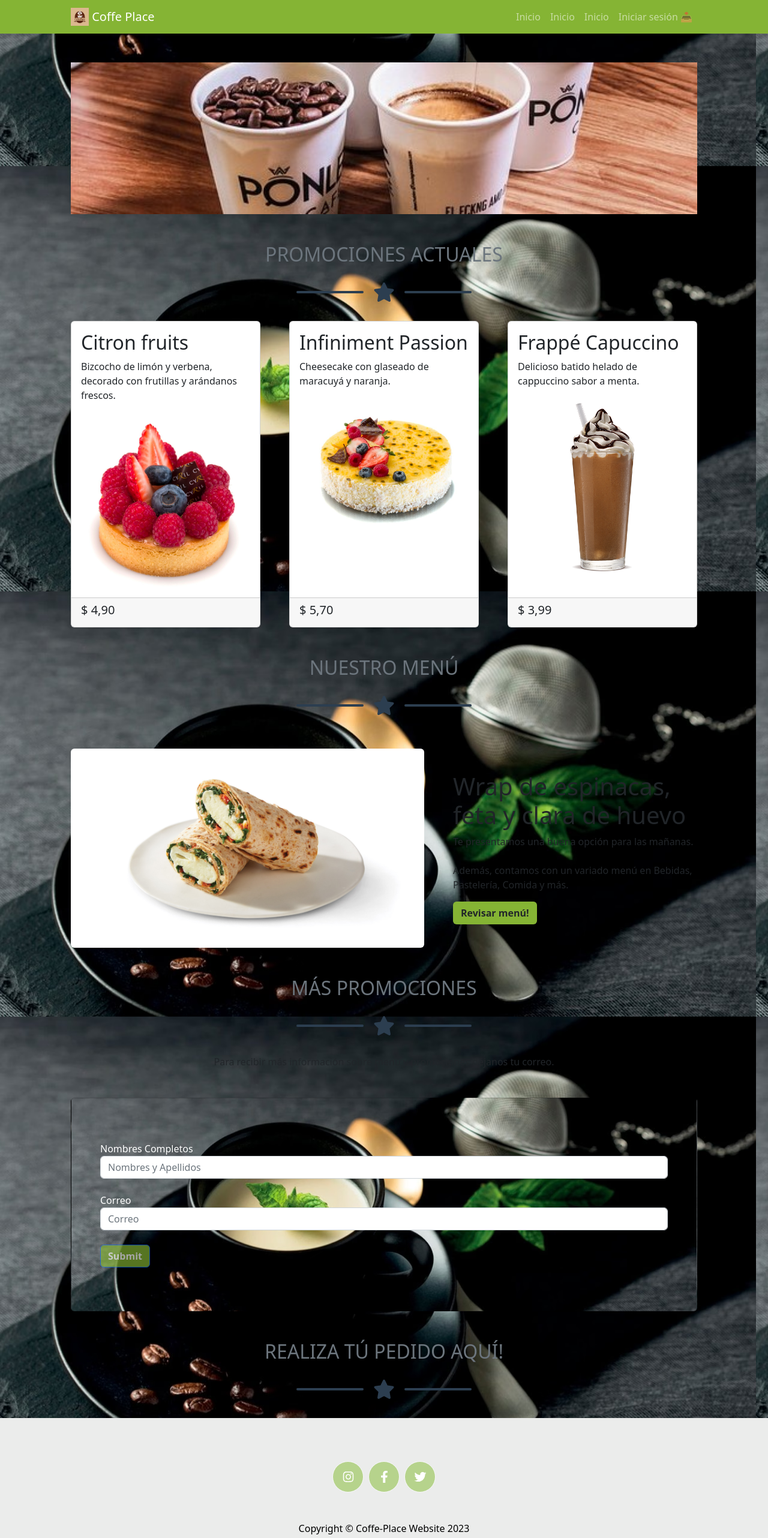
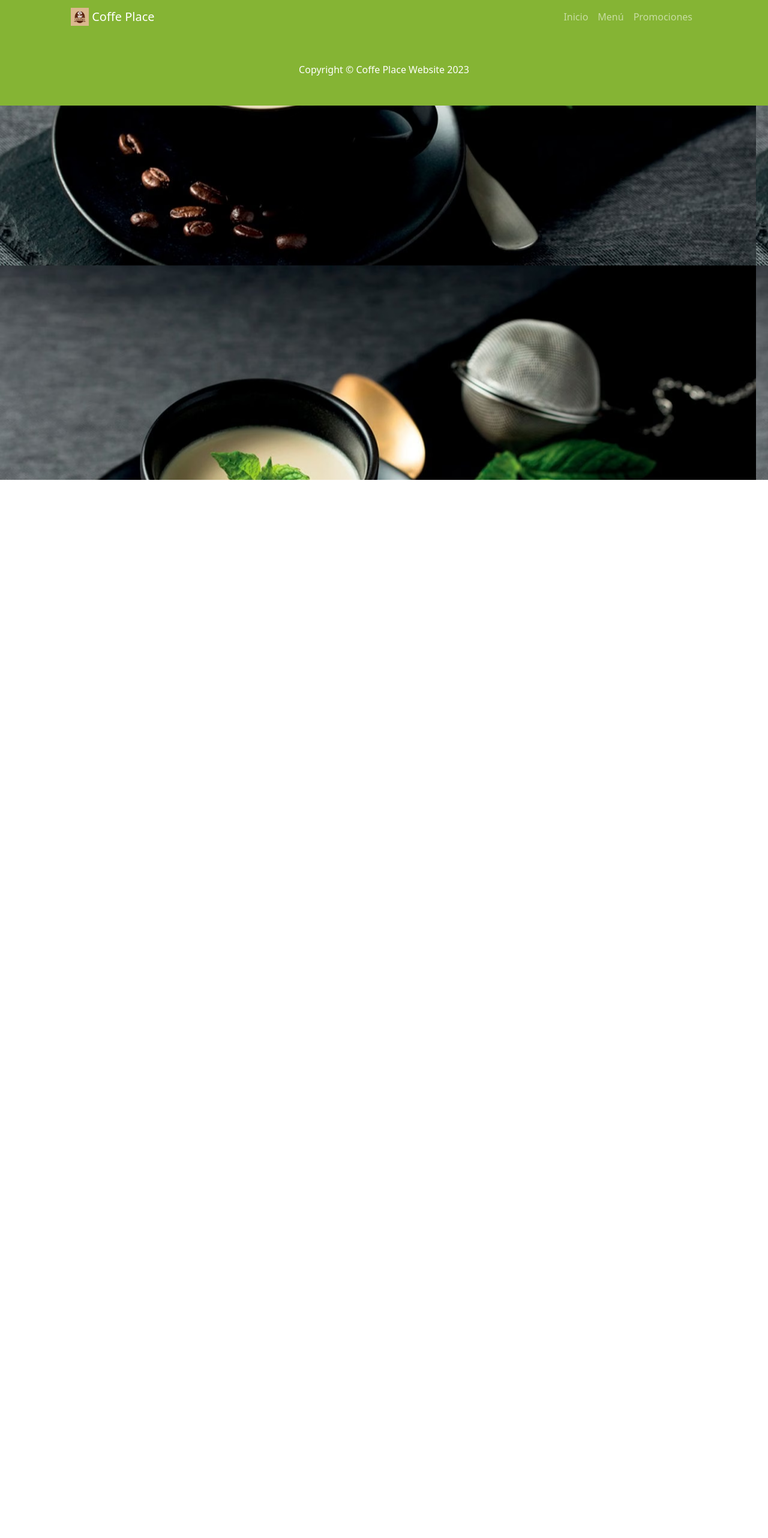
Before and after one commit to Mayra025/AppWeb_Cafeteria, an Angular app in the folder 0PryApp/frontend/: page / in a window 1280 px wide. Shown: the top 2564 px of the page at 60% size. After the commit the page ends 800 px from the top, so only its background shows below. Built offline with nearby package versions, Linux system fonts and the light colour scheme.

Commit message:
Cambio de rama

```diff
--- a/0PryApp/frontend/src/app/app.component.html
+++ b/0PryApp/frontend/src/app/app.component.html
@@ -12,21 +12,18 @@
     <div class="collapse navbar-collapse" id="navbarSupportedContent">
       <ul class="navbar-nav ms-auto mb-2 mb-lg-0">
         <li class="nav-item">
-          <a class="nav-link" [routerLink]="'/inicio'" [routerLinkActive]="'active'">Inicio</a>
+          <a class="nav-link" [routerLink]="'/Inicio'" [routerLinkActive]="'active'">Inicio</a>
         </li>
 
         <!-- aqui agregar componentes-->
         <li class="nav-item">
-          <a class="nav-link" [routerLink]="'/inicio'" [routerLinkActive]="'active'">Inicio</a>
+          <a class="nav-link" [routerLink]="'/Menú'" [routerLinkActive]="'active'">Menú</a>
         </li>
 
         <li class="nav-item">
-          <a class="nav-link" [routerLink]="'/inicio'" [routerLinkActive]="'active'">Inicio</a>
+          <a class="nav-link" [routerLink]="'/Promociones'" [routerLinkActive]="'active'">Promociones</a>
         </li>
 
-        <li class="nav-item">
-          <a class="nav-link" [routerLink]="'/registro'" [routerLinkActive]="'active'">Iniciar sesión 📥</a>
-        </li>
 
 
       </ul>
@@ -34,32 +31,9 @@
   </div>
 </nav>
 
-<router-outlet></router-outlet>
-
-
-
 <!-- Footer -->
-<footer id="footer" class="py-5 bg-sucessf">
+  <footer class="py-5 bg-sucess">
   <div class="container px-4 px-lg-5">
-
-    <!-- Footer Social Icons-->
-
-    <div class="container-fluid py-4 px-sm-3 px-md-5">
-      <div class="text-center">
-        <a class="btn btn-outline-light btn-social mx-1" href="#!"><i class="fab fa-fw fa-instagram"></i></a>
-        <a class="btn btn-outline-light btn-social mx-1" href="#!"><i class="fab fa-fw fa-facebook-f"></i></a>
-        <a class="btn btn-outline-light btn-social mx-1" href="#!"><i class="fab fa-fw fa-twitter"></i></a>
-      </div>
-
-    </div>
-
-    <div class="container-fluid py-4 px-sm-3 px-md-5">
-      <p class="m-0 text-center text-black">Copyright &copy; Coffe-Place Website 2023 <br>
-        Designed by <i> Mayra, Elisa, Doménica</i>
-      </p>
-      <a href="#" class="back-to-top text-black"
-        style="text-decoration: none; text-align: right; font-weight: bold;">Subir</a>
-
-    </div>
+    <p class="m-0 text-center text-white">Copyright &copy; Coffe Place Website 2023</p>
   </div>
 </footer>
```
